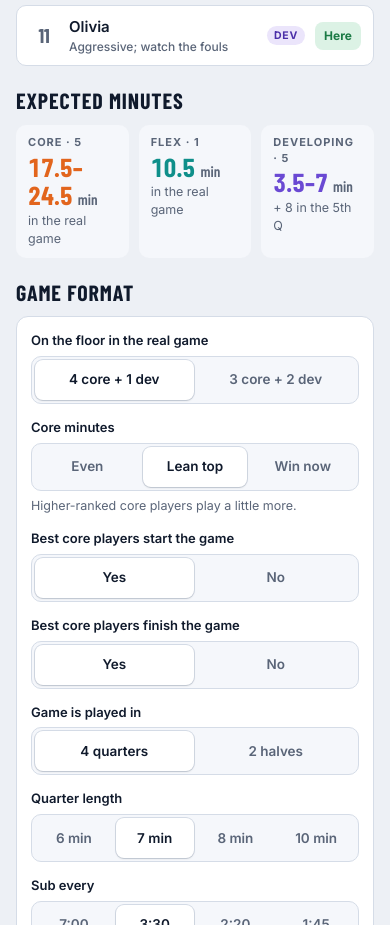
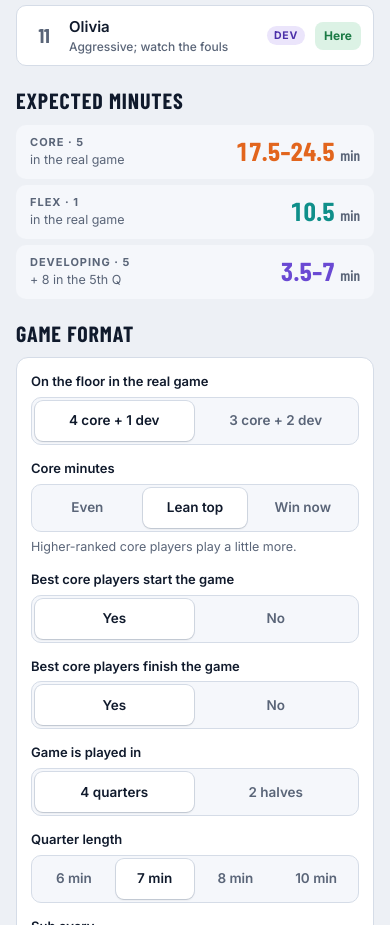
Before and after one commit to darrentwomey11-sketch/titans-rotation, a plain HTML site: page index.html in a window 390 px wide. Shown: the part 1061-1986 px from the top of the page. Drawn offline with nearby package versions, Linux system fonts and the light colour scheme; a web font is replaced by a local one.

Commit message:
Stack expected-minutes rows on phones
Co-Authored-By: Claude Opus 5.5 <noreply@anthropic.com>

```diff
--- a/index.html
+++ b/index.html
@@ -129,8 +129,11 @@ h3{margin:0}
 .segc{display:flex;background:var(--surface-2);border:1px solid var(--line);border-radius:10px;padding:3px;gap:3px}
 .segc button{flex:1 1 0;min-width:0;min-height:40px;border:none;background:none;border-radius:8px;font-size:13.5px;font-weight:600;color:var(--muted);padding:0 6px;white-space:nowrap;overflow:hidden;text-overflow:ellipsis}
 .segc button[aria-pressed="true"]{background:var(--surface);color:var(--ink);box-shadow:0 1px 2px rgb(0 0 0 / .12),0 0 0 1px var(--line)}
-.proj{display:grid;grid-template-columns:repeat(auto-fit,minmax(100px,1fr));gap:10px}
-.proj > div{background:var(--surface-2);border-radius:10px;padding:10px 12px;display:flex;flex-direction:column;gap:2px;min-width:0}
+.proj{display:flex;flex-direction:column;gap:6px}
+.proj > div{background:var(--surface-2);border-radius:10px;padding:10px 14px;display:grid;grid-template-columns:minmax(0,1fr) auto;grid-template-areas:"lab big" "help big";align-items:center;column-gap:12px;min-width:0}
+.proj .eyebrow{grid-area:lab}
+.proj .help{grid-area:help}
+.proj .big{grid-area:big;white-space:nowrap}
 .proj .big{font-family:var(--font-display);font-weight:700;font-size:26px;line-height:1.1}
 .proj .big small{font-size:15px;color:var(--muted);font-weight:600}
 .proj .core-c .big{color:var(--core)}
--- a/sw.js
+++ b/sw.js
@@ -1,5 +1,5 @@
 // Offline support: keeps the app working in gyms with no signal.
-const CACHE = 'titans-20261126155636';
+const CACHE = 'titans-20261126155735';
 const CORE = ['./', 'index.html', 'manifest.webmanifest', 'icons/icon-192.png', 'icons/icon-512.png', 'icons/apple-touch-icon.png', 'icons/favicon-32.png'];
 self.addEventListener('install', e => {
   e.waitUntil(caches.open(CACHE).then(c => c.addAll(CORE)).then(() => self.skipWaiting()));
```
